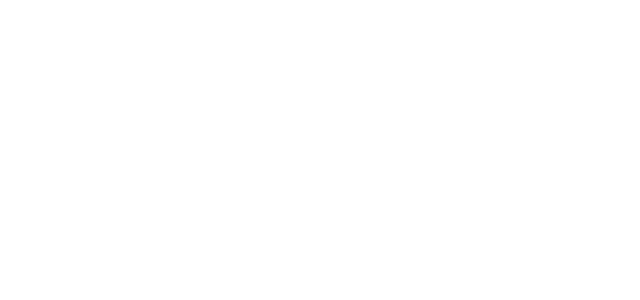
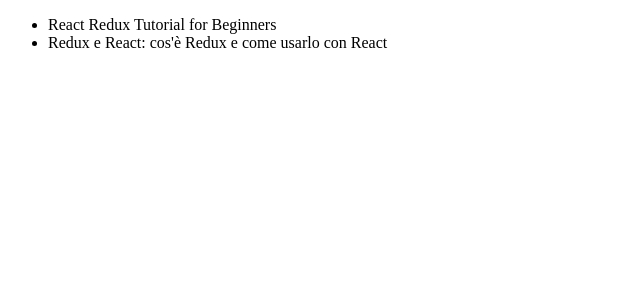
Before and after one commit to trendfollowerpl/redux-saga-example, a React (Create React App) app: page / in a window 1280 px wide. Shown: the top 300 px of the page, without its empty margins (0-640 px from the left). Built offline with nearby package versions, Linux system fonts and the light colour scheme.

Commit message:
redux added

```diff
--- a/package.json
+++ b/package.json
@@ -21,5 +21,8 @@
     "not dead",
     "not ie <= 11",
     "not op_mini all"
-  ]
+  ],
+  "devDependencies": {
+    "redux": "^4.0.1"
+  }
 }
--- a/src/App.js
+++ b/src/App.js
@@ -1,9 +1,11 @@
 import React, { Component } from 'react';
+import { Examplecomponent } from './components/exampleComponent';
 
 class App extends Component {
   render() {
     return (
       <div>
+        <Examplecomponent />
       </div>
     );
   }
--- /dev/null
+++ b/src/components/exampleComponent.jsx
@@ -0,0 +1,18 @@
+import React from 'react';
+
+export class Examplecomponent extends React.Component {
+    constructor() {
+        super();
+        this.state = {
+            articles: [
+                { title: "React Redux Tutorial for Beginners", id: 1 },
+                { title: "Redux e React: cos'è Redux e come usarlo con React", id: 2 }
+            ]
+        }
+    }
+
+    render() {
+        const { articles } = this.state;
+        return <ul>{articles.map(el => <li key={el.id}>{el.title}</li>)}</ul>;
+    }
+}
```
Also changed, not shown: 2 other files (tests, documents, lock files or other folders).
